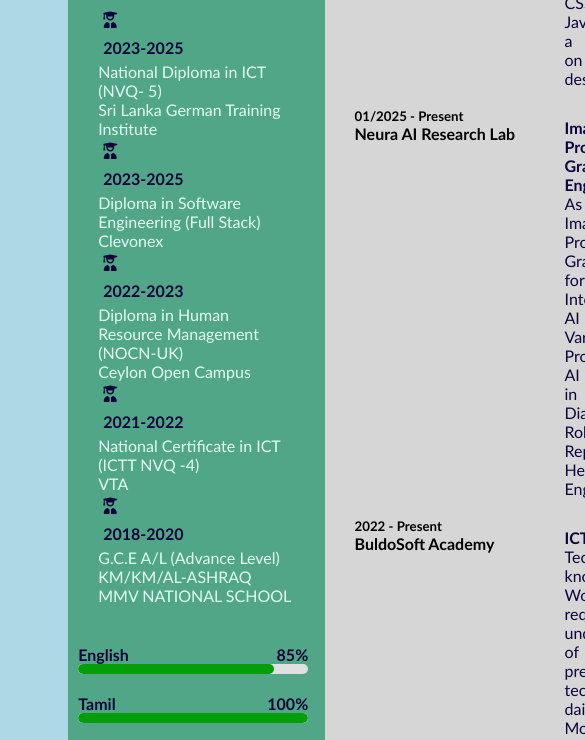
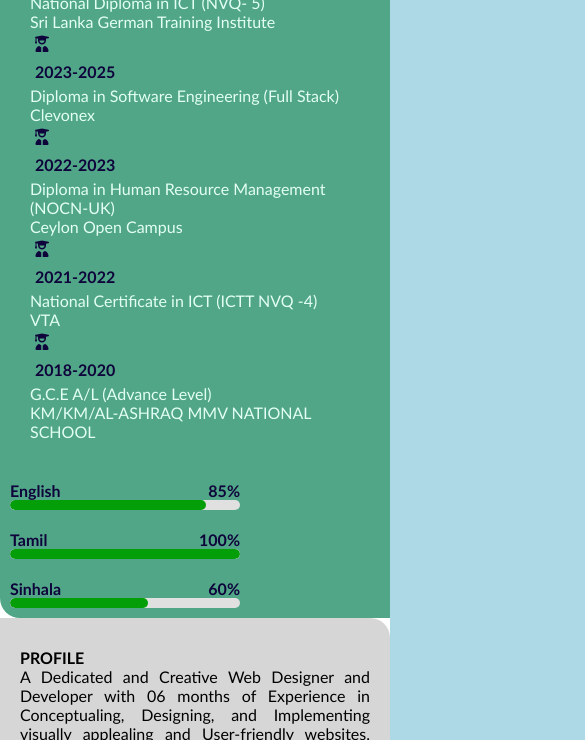
Before and after one commit to aasiksifran17/CSS, a plain HTML site: page CSS Project/index.html in a window 390 px wide. Shown: the part 584-1324 px from the top of the page, 585 px wide, since content can reach past the window. Drawn offline with Linux system fonts and the light colour scheme.

Commit message:
commit last

```diff
--- a/CSS Project/style.css
+++ b/CSS Project/style.css
@@ -193,3 +193,15 @@
    font-weight: bold;
 
 }
+
+
+@media screen and (max-width:600px) {
+    .container{
+        display: flex;
+        flex-direction: column;
+        width: 100%;
+        margin: 0px;
+    }
+
+
+}
```
Also changed, not shown: CSS Project/index.html (+1 -5 lines).
